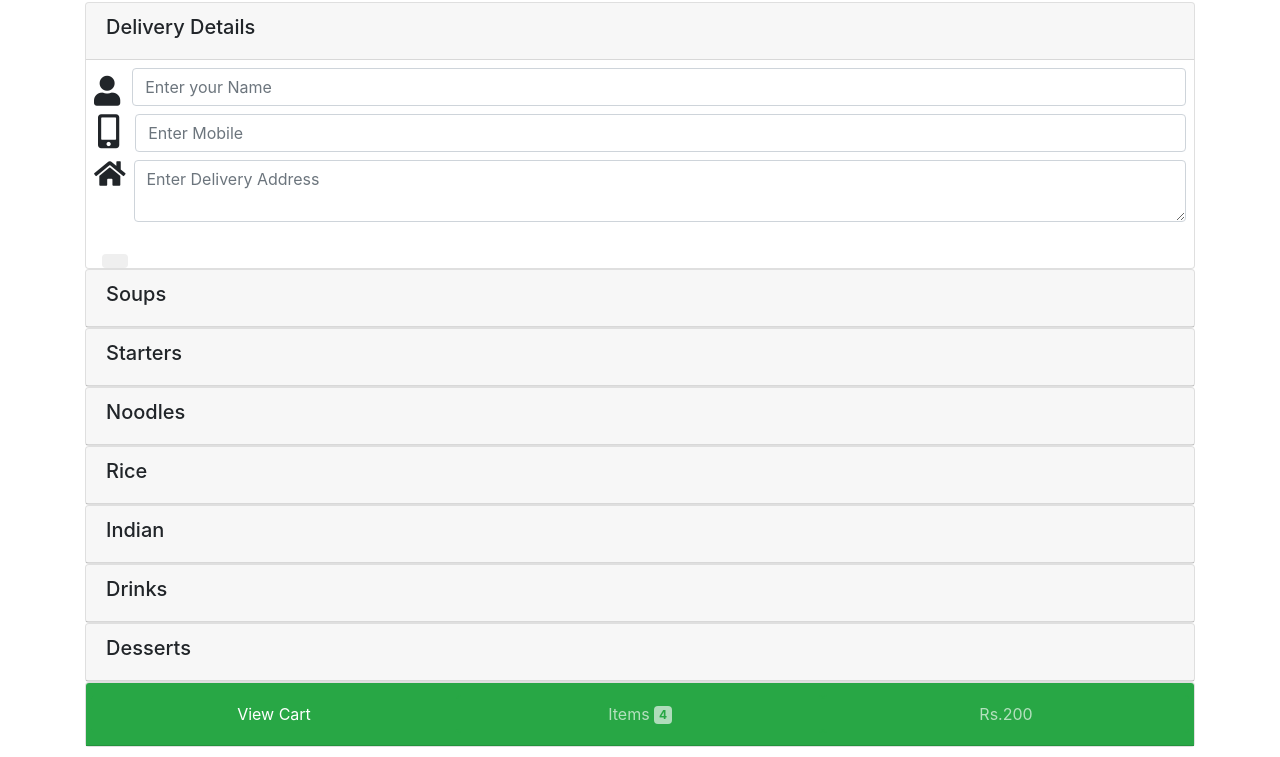
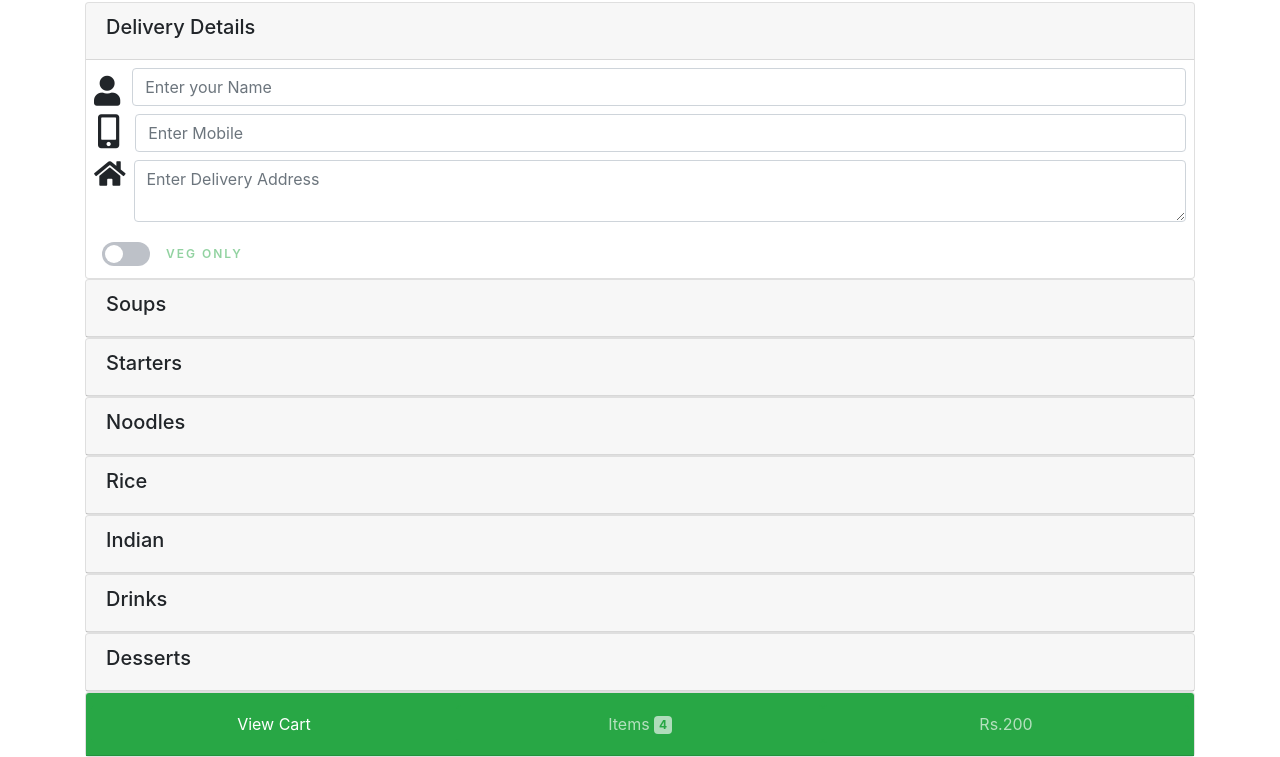
Before and after one commit to praveenrajpal/chatbottest, a website: page home.html in a window 1280 px wide. Shown: the part 62-819 px from the top of the page. Drawn offline with nearby package versions, Linux system fonts and the light colour scheme.

Commit message:
Rollback

```diff
--- a/home.html
+++ b/home.html
@@ -9,10 +9,10 @@
     <!-- Bootstrap core CSS -->
     <link rel="stylesheet" href="https://stackpath.bootstrapcdn.com/bootstrap/4.1.3/css/bootstrap.min.css" integrity="sha384-MCw98/SFnGE8fJT3GXwEOngsV7Zt27NXFoaoApmYm81iuXoPkFOJwJ8ERdknLPMO" crossorigin="anonymous">
     <!-- Custom styles for this template -->
-    <link href="starter-template.css">
+    <link rel="stylesheet" href="starter-template.css">
     <link rel='stylesheet' href='https://use.fontawesome.com/releases/v5.5.0/css/all.css' integrity='sha384-B4dIYHKNBt8Bc12p+WXckhzcICo0wtJAoU8YZTY5qE0Id1GSseTk6S+L3BlXeVIU' crossorigin='anonymous'>
     <link rel='stylesheet' href='https://fonts.googleapis.com/css?family=Montserrat:200,300,400,600,700'>
-    <link href="switch.css">
+    <link rel="stylesheet" href="switch.css">
   </head>
   <body>
     <nav class="navbar navbar-dark bg-dark d-none d-md-block	">
```
